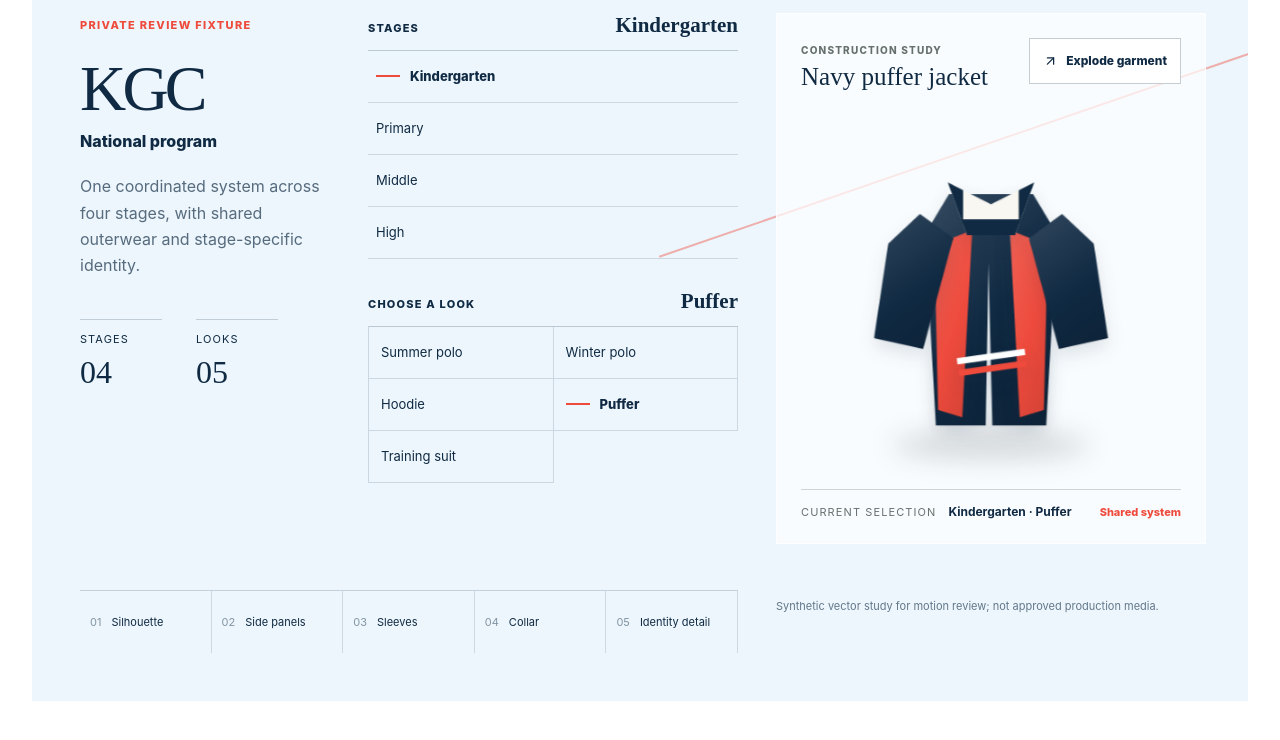
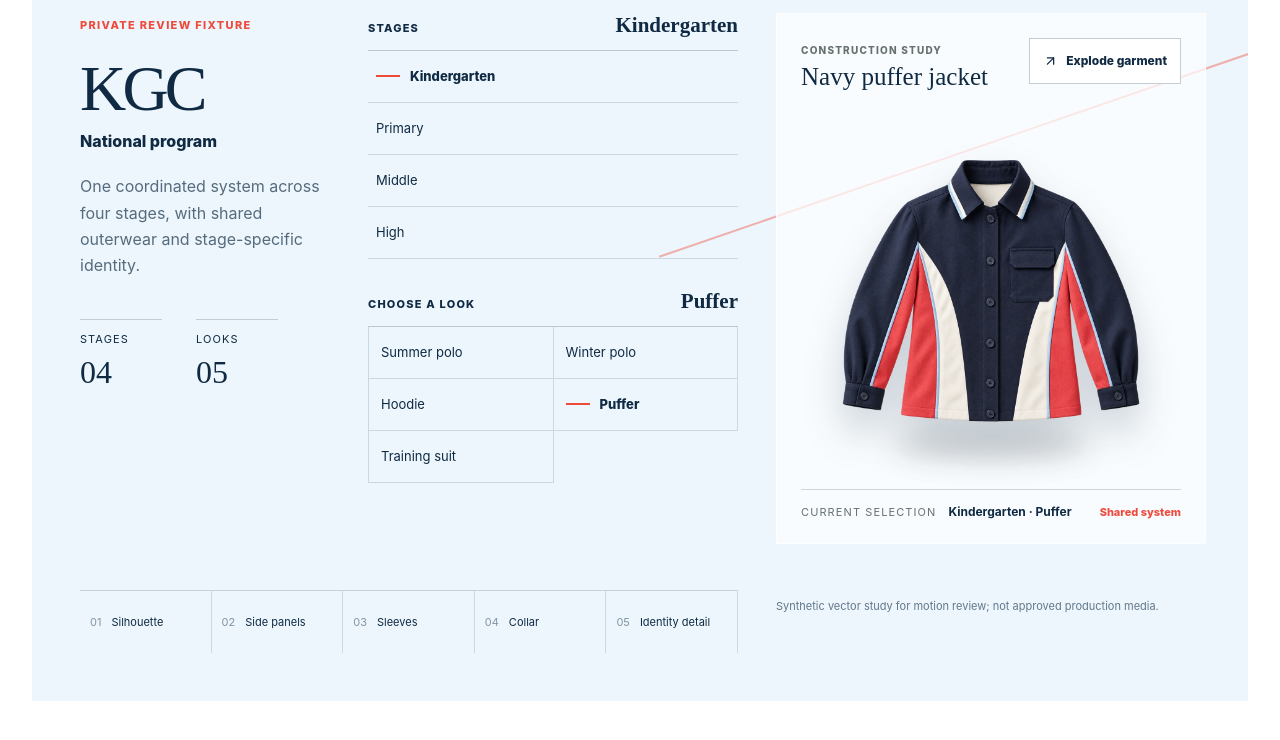
Before and after one commit to faresmohamed260/fares-uniform, a Next.js app in the folder prototype/public-site-motion/: page / in a window 1280 px wide. Both pictures are taken after a click on the tab "Puffer". Shown: the part 1913-2653 px from the top of the page. Built offline with nearby package versions, Linux system fonts and the light colour scheme.

Commit message:
feat: connect tactile assembled and exploded states

```diff
--- a/prototype/public-site-motion/app/globals.css
+++ b/prototype/public-site-motion/app/globals.css
@@ -87,7 +87,9 @@ button:focus-visible, a:focus-visible { outline: 3px solid var(--focus); outline
 .garment-transition { transform-origin: center; }
 .garment-rig { position: relative; width: min(100%, 430px); height: 390px; margin: 8px auto 0; transform: scale(.9); transform-origin: center; }
 .rig-shadow { position: absolute; left: 21%; right: 21%; bottom: 12px; height: 30px; border-radius: 50%; background: rgba(20,30,28,.16); filter: blur(14px); }
-.garment-layer { position: absolute; inset: 44px 55px 34px; transform-origin: center; will-change: transform; }
+.assembled-garment { position: absolute; inset: 2px 18px 8px; z-index: 1; transform-origin: center; filter: drop-shadow(0 25px 22px rgba(16,42,67,.2)); }
+.assembled-garment img { object-fit: contain; }
+.garment-layer { position: absolute; inset: 44px 55px 34px; z-index: 2; transform-origin: center; will-change: transform, opacity; }
 .garment-layer { filter: drop-shadow(0 9px 10px rgba(16,42,67,.12)); }
 .garment-layer > span { position: absolute; display: block; background: linear-gradient(135deg, color-mix(in srgb, var(--project-ink) 84%, white), var(--project-ink) 52%, color-mix(in srgb, var(--project-ink) 82%, black)); box-shadow: inset 1px 0 rgba(255,255,255,.2), inset -1px 0 rgba(0,0,0,.16); }
 .layer-body > span { inset: 40px 62px 15px; clip-path: polygon(18% 0,82% 0,100% 17%,90% 100%,10% 100%,0 17%); }
--- a/prototype/public-site-motion/components/pattern-experience.tsx
+++ b/prototype/public-site-motion/components/pattern-experience.tsx
@@ -69,14 +69,29 @@ function isShared(look: Look, cohortId: string) {
 }
 
 function GarmentStudy({ look, exploded, locale, reduced }: { look: Look; exploded: boolean; locale: Locale; reduced: boolean }) {
+  const tactile = look.variant === "jacket";
+
   return (
     <div className={`garment-rig variant-${look.variant}`} data-testid="garment-rig" data-exploded={exploded} aria-label={look.garment[locale]}>
       <div className="rig-shadow" aria-hidden="true" />
+      {tactile && (
+        <motion.div
+          className="assembled-garment"
+          data-testid="assembled-garment"
+          animate={exploded ? { opacity: 0, scale: 0.94 } : { opacity: 1, scale: 1 }}
+          transition={{ duration: reduced ? 0 : 0.42, ease: [0.22, 1, 0.36, 1] }}
+          aria-hidden="true"
+        >
+          <Image src="/media/uniform-assembled-editorial.webp" alt="" fill sizes="(max-width: 760px) 330px, 430px" />
+        </motion.div>
+      )}
       {garmentLayers.map((layer) => (
         <motion.div
           className={`garment-layer ${layer.className}`}
           key={layer.id}
-          animate={exploded ? { x: layer.x, y: layer.y, rotate: layer.r } : { x: 0, y: 0, rotate: 0 }}
+          animate={exploded
+            ? { x: layer.x, y: layer.y, rotate: layer.r, opacity: 1 }
+            : { x: 0, y: 0, rotate: 0, opacity: tactile ? 0 : 1 }}
           transition={{ duration: reduced ? 0 : 0.62, ease: [0.22, 1, 0.36, 1] }}
           aria-hidden="true"
         >
```
Also changed, not shown: prototype/public-site-motion/public/media/uniform-assembled-editorial.webp (added), 1 other file (tests, documents, lock files or other folders).
